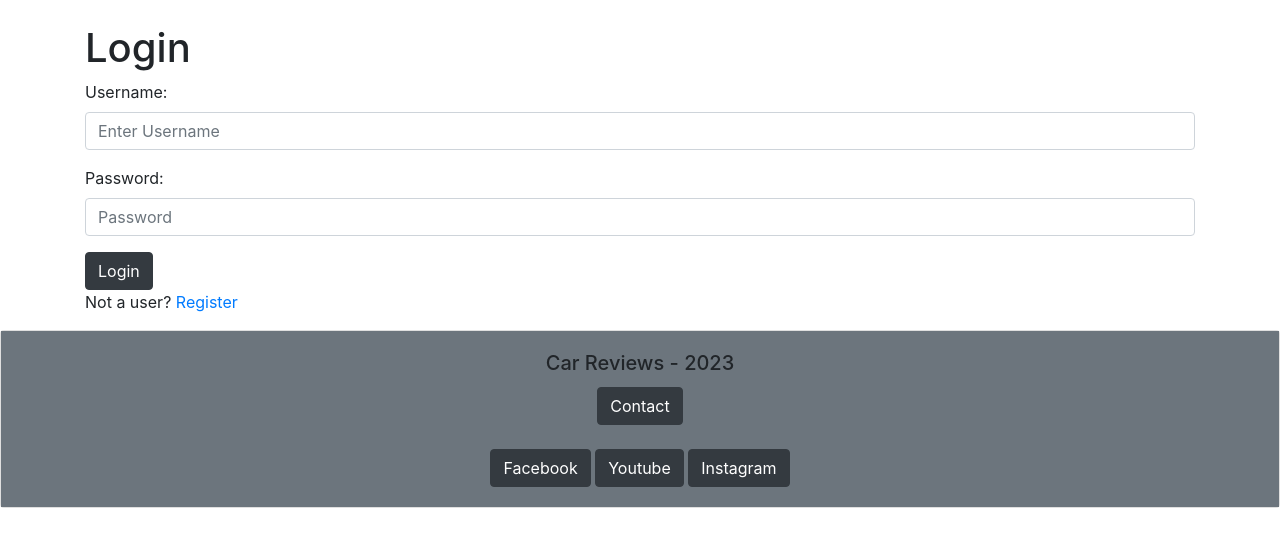
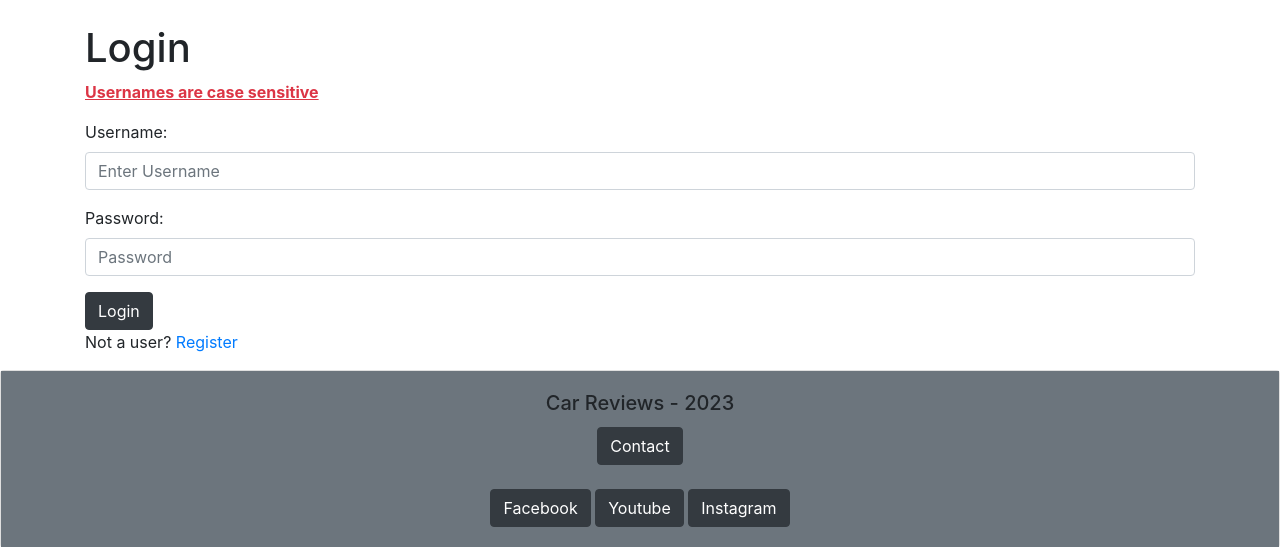
Before and after one commit to CliveC99/car-rating, a Django app: page /signup/login/ in a window 1280 px wide. Shown: the part 56-603 px from the top of the page. Run offline with Django 4.2, Linux system fonts and the light colour scheme; some libraries are stand-ins or nearby versions.

Commit message:
Add text to login section

```diff
--- a/signup/templates/registration/login.html
+++ b/signup/templates/registration/login.html
@@ -19,6 +19,7 @@
             {% csrf_token %}
             <form>
                 <div class="form-group">
+                    <p class="text-danger font-weight-bold"><u>Usernames are case sensitive</u></p>
                     <label for="username">Username:</label>
                     <input type="text" class="form-control" name="username" placeholder="Enter Username">
                 </div>
```
Also changed, not shown: db.sqlite3.
